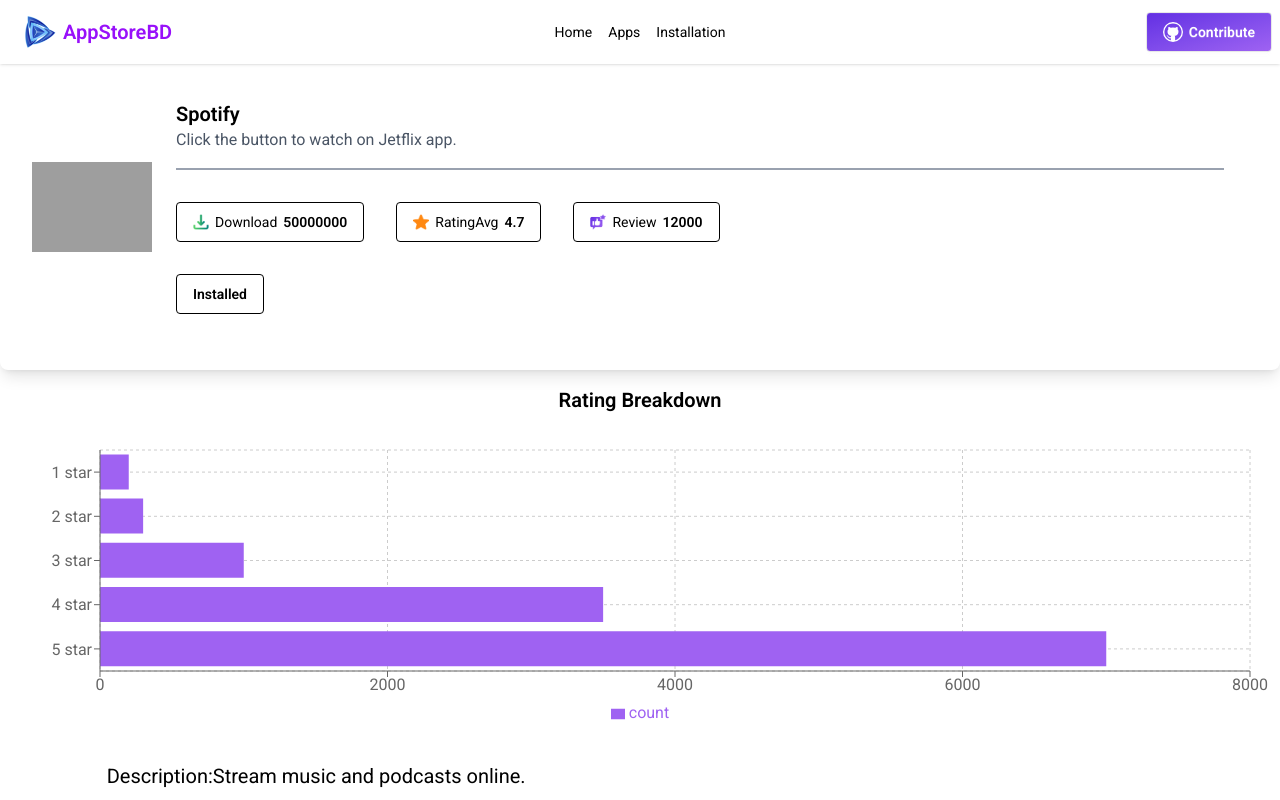
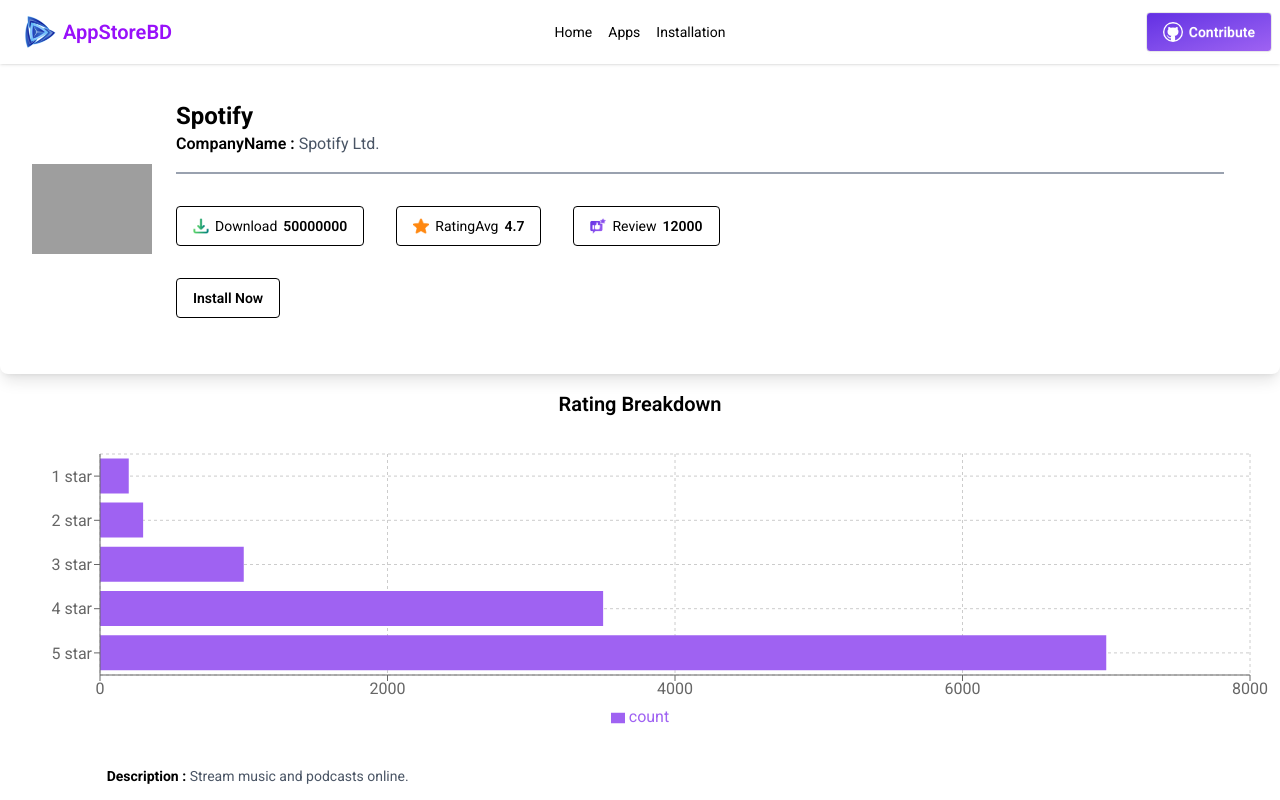
Before and after one commit to kanikanoorsathi/app-store-BD, a React (Vite) app: page /#/appDetails/1 in a window 1280 px wide. Shown: the top 800 px of the page. Built offline with nearby package versions, Linux system fonts and the light colour scheme; grey boxes are pictures that could not be loaded.

Commit message:
ToastContainer added

```diff
--- a/package.json
+++ b/package.json
@@ -16,6 +16,7 @@
     "react-dom": "^19.2.4",
     "react-icons": "^5.6.0",
     "react-router": "^7.13.1",
+    "react-toastify": "^11.0.5",
     "recharts": "^3.8.1",
     "tailwindcss": "^4.2.2"
   },
--- a/src/Components/Header/Navbar.jsx
+++ b/src/Components/Header/Navbar.jsx
@@ -6,7 +6,7 @@
 
 const Navbar = () => {
   const links = <>
-      <div className="md:flex md:items-center md:gap-4">
+      <div className="lg:flex lg:items-center lg:gap-4">
         <NavLink to="/" className={({isActive}) => isActive ? "text-purple-600 font-bold underline underline-offset-8" : ""}><li>Home</li></NavLink>
         <NavLink to="/apps" className={({isActive}) => isActive ? "text-purple-600 font-bold underline underline-offset-8" : ""}><li>Apps</li></NavLink>
         <NavLink to="/installation" className={({isActive}) => isActive ? "text-purple-600 font-bold underline underline-offset-8" : ""}><li>Installation</li></NavLink>
@@ -50,6 +50,12 @@
                   <img className="w-8" src={logo} alt="logo" />
                   <span className="text-purple-600 text-xl">AppStoreBD</span>
             </a>
+            {/* <Link to="/">
+                 <div className="flex flex-col-2 ">
+                    <img className="w-8" src={logo} alt="logo" />
+                    <span className="text-purple-600 text-xl">AppStoreBD</span>
+                 </div>
+            </Link> */}
           </div>
           <div className="navbar-center hidden lg:flex">
             <ul className="menu menu-horizontal px-1">
--- a/src/Installed/addToDB.js
+++ b/src/Installed/addToDB.js
@@ -24,12 +24,21 @@
         storedAppData.push(id);
         console.log(storedAppData)
         const data = JSON.stringify(storedAppData);
-        localStorage.setItem("installation", data)
+        localStorage.setItem("installation", data);
     }
 
 
 
 
-}
+};
 
-export {addToStoredDB, getStoredApp};
+
+// Uninstall
+
+const removeFromDB = (id) => {
+    const stored =JSON.parse(localStorage.getItem("installation")) || [];
+    const updated = stored.filter(item => item !== id);
+    localStorage.setItem("installation", JSON.stringify(updated));
+};
+
+export {addToStoredDB, getStoredApp, removeFromDB};
--- a/src/Pages/AllApps/AllApps.jsx
+++ b/src/Pages/AllApps/AllApps.jsx
@@ -22,7 +22,10 @@
                 <div className="md:grid md:grid-cols-2 lg:grid-cols-4 p-8 gap-8">
 
                     {
-                        data.map((singleApp) =><App key={singleApp.id} singleApp={singleApp}></App>)
+                        data.map((singleApp) =><App key={singleApp.id} singleApp={singleApp}>
+
+                            <button>Uninstall</button>
+                        </App>)
                     }
 
                 </div>
--- a/src/Pages/App/App.jsx
+++ b/src/Pages/App/App.jsx
@@ -3,18 +3,26 @@
 import iconDownload from "../../assets/icon-downloads.png";
 import ratings from "../../assets/icon-ratings.png";
 
-const App = ({ singleApp }) => {
+const App = ({ singleApp, showButton, onUninstall }) => {
   // const data =use(appPromise);
   // console.log(data)
   console.log(singleApp);
-  const { image, title, downloads, ratingAvg,id } = singleApp;
+
+  // const App = ({singleApp, showButton, onUninstall}){
+  //   const { image, title, downloads, ratingAvg, id } = singleApp;
+
+  // }
+  const { image, title, downloads, ratingAvg, id } = singleApp;
   return (
-    <div>
+    <div className=" ">
       {/* single app */}
 
-      <div>
+      <div className="flex justify-between shadow-lg py-10 px-3">
         <Link to={`/appDetails/${id}`}>
-          <div className="card bg-white shadow-lg ">
+          <div className="card bg-white shadow">
+
+            {/* <div>{children}</div> */}
+            <div className=" ">
               <figure>
                 <img className="w-64 `h-[166px]`" src={image} alt="App" />
               </figure>
@@ -35,16 +43,27 @@
                     <img className="w-3" src={ratings} alt="" />
                     {ratingAvg}
                   </div>
-                {/* new */}
-                <div className="badge badge-outline">
-                  <img className="w-3" src={ratings} alt="" />
-                  {ratingAvg}
-                </div>
-                {/* new */}
                 </div>
               </div>
             </div>
+
+            {/* dg */}
+           {/* <div>{children}</div> */}
+          </div>
+
+
+
         </Link>
+
+        <div>
+          {/* {children} */}
+          {showButton && (
+            <button onClick={()=> onUninstall(id)}
+              className=' btn btn-outline bg-purple-500 text-black hover:bg-purple-600'>
+              Uninstall
+            </button>
+          )}
+        </div>
       </div>
     </div>
   );
--- a/src/Pages/AppDetails/AppDetails.jsx
+++ b/src/Pages/AppDetails/AppDetails.jsx
@@ -1,10 +1,12 @@
-import React from "react";
+import React, { useState } from "react";
 import { Link, useLoaderData, useParams } from "react-router";
 // import iconDownload from "../../assets/icon-downloads.png";
 import Ratings from "../../assets/icon-ratings.png";
 import iconDownload from "../../assets/icon-downloads.png"
 import { addToStoredDB } from "../../Installed/addToDB";
 import review from "../../assets/icon-review.png"
+import { ToastContainer, toast } from 'react-toastify';
+// import{getStoredDB} from "../../Installed/addToDB"
 
 // bar Chart
 
@@ -28,14 +30,18 @@
   // }
 
   // const singleApp = useLoaderData();  ekhon
+   const [isInstalled, setIsInstalled] = useState(false);
+  // const storedApps = getStoredDB()
+  //  const [isInstalled, setIsInstalled] = useState(storedApps.includes(appId));
 
-  const { image, title, downloads, ratingAvg, reviews, description  } = singleApp || {};
+  const { image, title, downloads, ratingAvg, reviews, description, companyName  } = singleApp || {};
+
 
   const handleInstalled = id =>{
-
     addToStoredDB(id);
-
-  }
+      setIsInstalled (true);
+      toast.success("App installed successfully!")
+  };
 
   // BarChart
   if(!singleApp){
@@ -59,8 +65,8 @@
             </figure>
             <div className="card-body">
               <div className="border-b-2 text-gray-400 pb-4">
-                  <h2 className="card-title text-black font-semibold text-xl">{title}</h2>
-                  <p className=" font-normal text-base text-gray-600">Click the button to watch on Jetflix app.</p>
+                  <h2 className="card-title text-black font-bold text-2xl">{title}</h2>
+                  <p className=" font-normal text-base text-gray-600"><span className="font-semibold text-black">CompanyName : </span> {companyName}</p>
               </div>
               <div className="flex justify-start gap-8 text-black my-6">
                 <div className="btn btn-outline hover:bg-white text-black ">
@@ -80,7 +86,16 @@
                 </div>
               </div>
               <div>
-                     <button onClick={()=>handleInstalled(appId)} className="btn btn-outline text-black hover:bg-white">Installed </button>
+                     {/* <button onClick={()=>handleInstalled(appId)} className="btn btn-outline text-black hover:bg-white">Installed </button> */}
+                     <button onClick={()=>handleInstalled(appId)} disabled={isInstalled}
+                         className={`btn btn-outline text-black ${
+                            isInstalled ? 'bg-gray-300 cursor-not-allowed text-gray-500'
+                            : ' hover:bg-purple-600 '
+                         }`}>
+                           {isInstalled ? 'Installed ' : 'Install Now'}
+
+                      </button>
+                      <ToastContainer />
               </div>
 
                     {/* <a className="btn bg-linear-to-br from-[#632EE3] to-[#9F62F2] transition-all duration-300 cursor-pointer text-white" href="/">Go Back!</a> */}
@@ -104,7 +119,7 @@
               </div>
 
               <div className="w-10/12 mx-auto">
-                <p className="font-normal text-xl text-black py-8">Description:{description}</p>
+                <p className="font-normal text-sm text-gray-600 py-8"><span className="font-bold text-black">Description : </span>{description}</p>
               </div>
         </div>
       </div>
--- a/src/Pages/Installation/Installation.jsx
+++ b/src/Pages/Installation/Installation.jsx
@@ -4,21 +4,26 @@
 import App from '../App/App';
 import Apps from '../Apps/Apps';
 import Logo from "../../assets/logo.png"
+import { removeFromDB } from '../../Installed/addToDB';
+import { ToastContainer, toast } from 'react-toastify';
+
+
 
 
 const Installation = () => {
     const [loading,setLoading] =useState(true);
     const [appList, setAppList]=useState([])
+
     const [sort, setSort] = useState("")
     const data = useLoaderData();
     const [originalApps, setOriginalApps] =useState([]);
-    console.log(data);
+    // console.log(data);
     useEffect(() =>{
         const storedAppData = getStoredApp();
         const ConvertedStoredApps= storedAppData.map(id => parseInt(id));
         // console.log(ConvertedStoredApps);
         const myInstallated = data.filter (app =>ConvertedStoredApps.includes(app.id));
-        console.log(myInstallated);
+        // console.log(myInstallated);
          setAppList(myInstallated);
 
         //  sort
@@ -45,6 +50,14 @@
 
     }
 
+    const handleUninstall =(id) => {
+    removeFromDB(id);
+    const updatedApps = appList.filter(app => app.id !== id);
+    setAppList(updatedApps);
+    setOriginalApps(updatedApps);
+    toast.success("App Uninstalled successfully!")
+}
+
     if(loading){
         return(
             <div className='flex flex-col justify-center items-center h-screen'>
@@ -63,7 +76,7 @@
             </div>
 
             <div className='flex justify-between items-center cursor-pointer'>
-                <div><h1 className='font-bold text-black'>Installed App{appList.length}</h1></div>
+                <div><h1 className='font-bold text-black'>Installed App: {appList.length}</h1></div>
                 <div>
                     <details className="dropdown">
                         <summary className="btn btn-outline text-black hover:bg-purple-600">Sort By downloads: {sort?sort:""}</summary>
@@ -73,9 +86,11 @@
                         </ul>
                     </details>
                 </div>
+
+
             </div>
 
-            <div>
+            {/* <div>
 
                 <div className= ''>
 
@@ -87,6 +102,31 @@
 
                 </div>
 
+            </div> */}
+
+            {/* Uninstall */}
+
+            <div className=' pt-20 w-8/12 mx-auto flex flex-col gap-10'>
+                {
+                    appList. length === 0 ?(
+                        <h1 className='text-center font-bold text-purple-600 text-2xl'>No App Installed Yet</h1>
+                    ) : (
+                        appList.map(a => <App key={a.id} singleApp={a} showButton={true} onUninstall={handleUninstall}>
+                            <button onClick={()=> handleUninstall(a.id)}
+                             className=' btn btn-outline bg-purple-500 text-black my-20 hover:bg-purple-600'>
+                                     Uninstall
+                            </button>
+
+                        </App>)
+
+                    )
+                }
+                {/* <h2 className='text-white p-20 bg-amber-600'></h2> */}
+            </div>
+            <div >
+
+                {/* <ToastContainer  position='top-right autoClose={200}'/> */}
+                <ToastContainer/>
             </div>
 
 
```
Also changed, not shown: 1 other file (tests, documents, lock files or other folders). Lines whose indentation alone changed are shown as unchanged.
